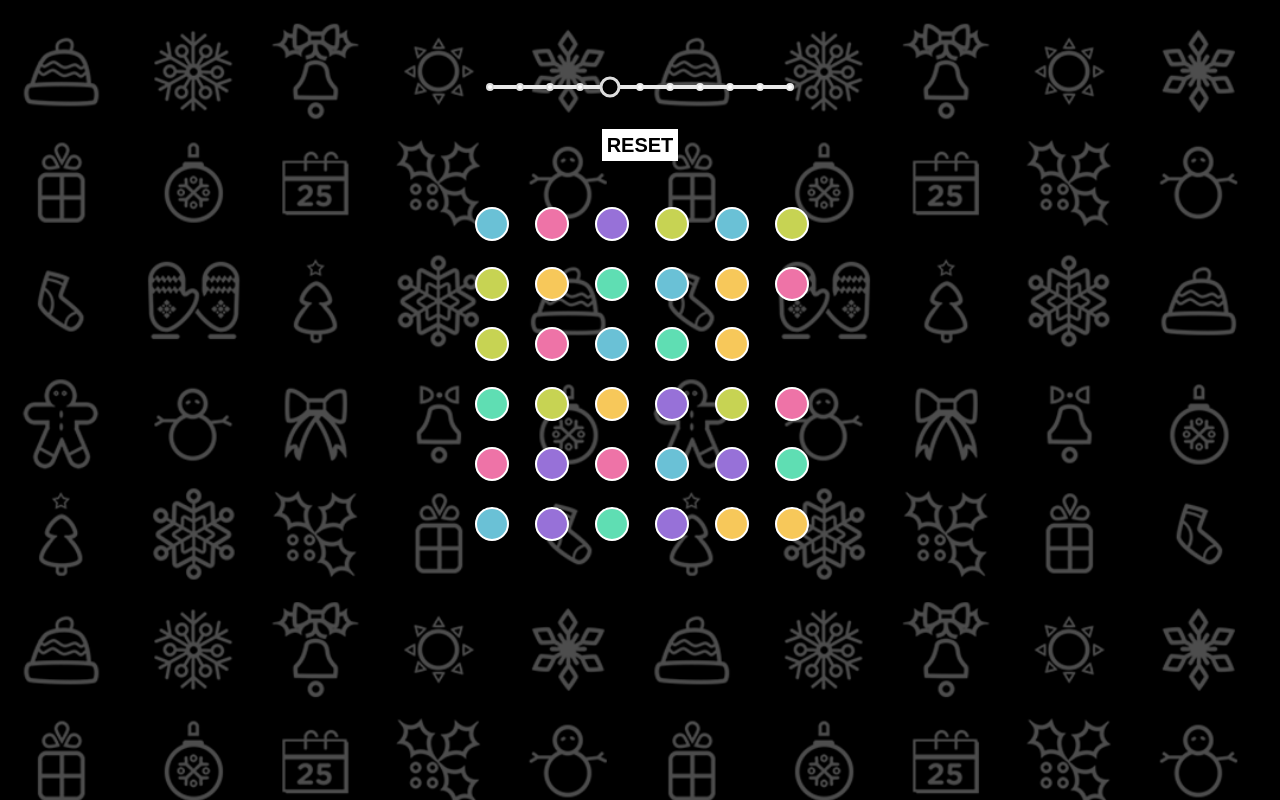
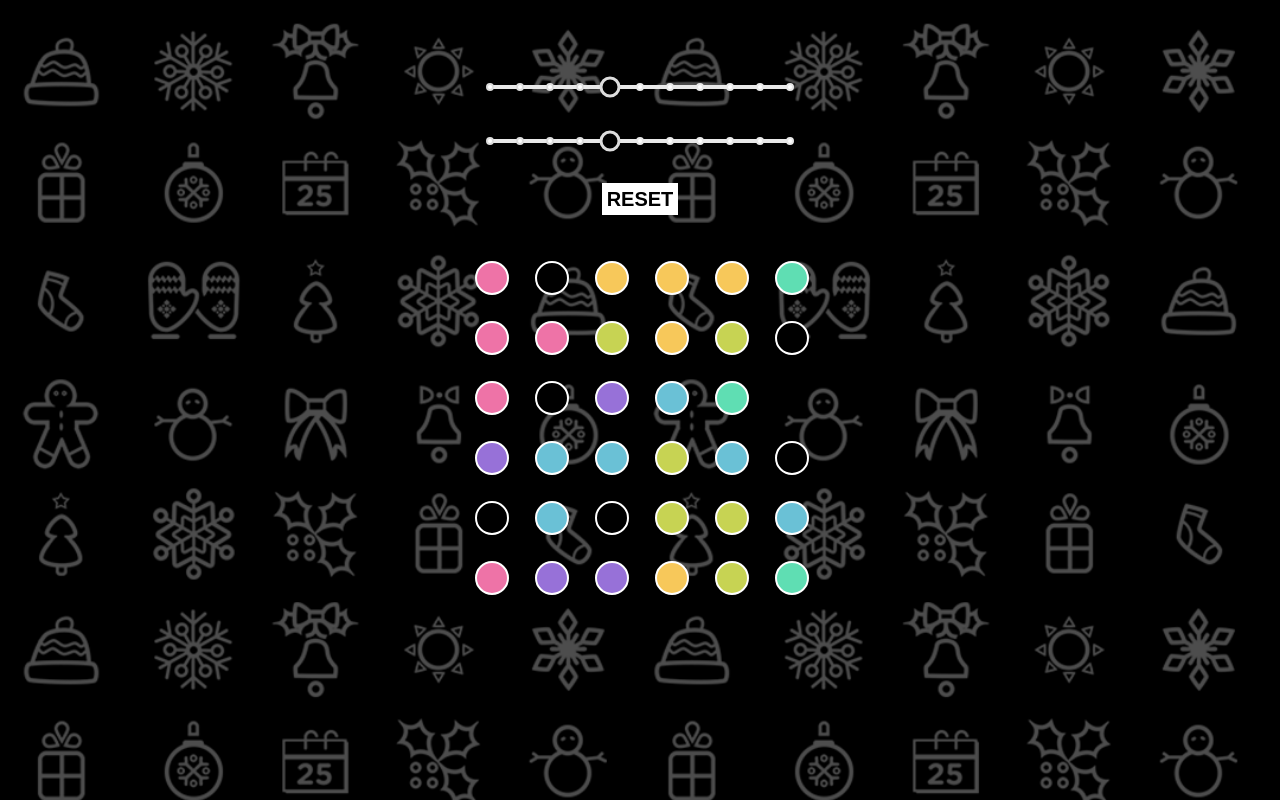
Before and after one commit to netcell/slidding-color, a React (Create React App) app: page / in a window 1280 px wide. Built offline with nearby package versions, Linux system fonts and the light colour scheme.

Commit message:
add blocks
add blocks

```diff
--- a/src/App.js
+++ b/src/App.js
@@ -5,12 +5,13 @@ import _ from "lodash";
 import randomColor from "randomcolor";
 import bg from "./bg.png";
 import Slider from "rc-slider";
-import { Swipeable } from 'react-swipeable'
+import { Swipeable } from "react-swipeable";
 
 console.log(bg);
 
 export default function App() {
   const [size, setSize] = useState(6);
+  const [numBlock, setNumBlock] = useState(6);
 
   const [gameState, setGameState] = useState([]);
 
@@ -29,61 +30,91 @@ export default function App() {
       "0.827451, 0.7529412, 0.3254902",
       "0.827451, 0.3254902, 0.45882353",
       "0.827451, 0.3254902, 0.3647059",
-      "1, 0.62352943, 0.77254903",
+      "1, 0.62352943, 0.77254903"
     ].map(color => {
-      const [r, g, b] = color.split(', ');
-      return 'rgb(' + [
-        r * 255 >> 0,
-        g * 255 >> 0,
-        b * 255 >> 0,
-      ].join(', ') + ')'
+      const [r, g, b] = color.split(", ");
+      return (
+        "rgb(" +
+        [(r * 255) >> 0, (g * 255) >> 0, (b * 255) >> 0].join(", ") +
+        ")"
+      );
     });
 
+    const positions = _.flatten(
+      _.range(size).map(col => _.range(size).map(row => ({ row, col })))
+    );
 
-    const positions = _.shuffle(
-      _.flatten(_.range(size).map(col => _.range(size).map(row => ({row, col}))))
-    ).slice(0, size * size - 1);
+    const blocks = _.shuffle(positions).slice(0, numBlock);
 
-    const state = _.chain(positions)
+    let state = _.chain(positions)
+      .slice(0, -1)
       .map((position, index) => {
+        const colorIndex = (index / size) >> 0;
+        if (blocks.indexOf(position) >= 0)
           return {
             ...position,
-          color: colors[index / size >> 0],
+            color: "black",
+            key: index,
+            locked: true
+          };
+        else
+          return {
+            ...position,
+            color: colors[colorIndex],
             key: index
           };
       })
-      .keyBy(({row, col}) => `${row},${col}`)
+      .keyBy(({ row, col }) => `${row},${col}`)
       .value();
 
-      console.log(state)
+    for (let i = 0; i < 1000; i++) {
+      state = actionCalc(
+        _.sample([0, 1])
+          ? {
+              row: _.sample([-1, 1]),
+              col: 0
+            }
+          : {
+              row: 0,
+              col: _.sample([-1, 1])
+            },
+        state
+      );
+    }
 
     setGameState(state);
   };
 
-  useEffect(init, [size]);
+  useEffect(init, [size, numBlock]);
 
   const changeCord = (position, direction) => {
     const newPosition = position + direction;
     if (newPosition > size - 1) return position;
     else if (newPosition < 0) return position;
     else return newPosition;
-  }
+  };
 
-  const action = (direction) => () => {
-    const state = _.chain(gameState)
+  const actionCalc = (direction, prevState) => {
+    return _.chain(prevState)
       .map(node => {
+        if (node.locked) return node;
         const row = changeCord(node.row, direction.row);
         const col = changeCord(node.col, direction.col);
 
-      console.log(row, col)
+        if (prevState[`${row},${col}`]) return node;
+        else
+          return {
+            ...node,
+            row,
+            col
+          };
+      })
+      .keyBy(({ row, col }) => `${row},${col}`)
+      .value();
+  };
 
-      if (gameState[`${row},${col}`]) return node;
-      else return {
-        ...node, row, col
-      }
-    })
-    .keyBy(({row, col}) => `${row},${col}`)
-    .value();
+  const action = direction => () => {
+    const state = actionCalc(direction, gameState);
 
     setGameState(state);
   };
@@ -93,11 +124,14 @@ export default function App() {
   // const leftHandler = action({ row: 0, col: -1 });
   // const rightHandler = action({ row: 0, col: 1 });
 
-  return (<Swipeable trackMouse delta={2}
-    onSwipedLeft  = {action({ row: 0, col: -1 })}
-    onSwipedRight = {action({ row: 0, col: 1 })}
-    onSwipedDown  = {action({ row: 1, col: 0 })}
-    onSwipedUp    = {action({ row: -1, col: 0 })}
+  return (
+    <Swipeable
+      trackMouse
+      delta={2}
+      onSwipedLeft={action({ row: 0, col: -1 })}
+      onSwipedRight={action({ row: 0, col: 1 })}
+      onSwipedDown={action({ row: 1, col: 0 })}
+      onSwipedUp={action({ row: -1, col: 0 })}
     >
       <div
         className="App"
@@ -127,6 +161,22 @@ export default function App() {
             min={2}
             max={12}
             onChange={setSize}
+          />
+        </p>
+        <p
+          style={{
+            marginBottom: "20px",
+            width: 300,
+            margin: "30px auto 40px"
+          }}
+        >
+          <Slider
+            dots
+            step={1}
+            value={numBlock}
+            min={2}
+            max={12}
+            onChange={setNumBlock}
           />
         </p>
         <p>
@@ -167,12 +217,12 @@ export default function App() {
                 left: col * 60,
                 top: row * 60,
                 transition: "all ease 0.1s",
-                border: '2px white solid'
+                border: "2px white solid"
               }}
             />
-          )
-        )}
+          ))}
         </div>
       </div>
-  </Swipeable>);
+    </Swipeable>
+  );
 }
```
Lines whose indentation alone changed are shown as unchanged.
